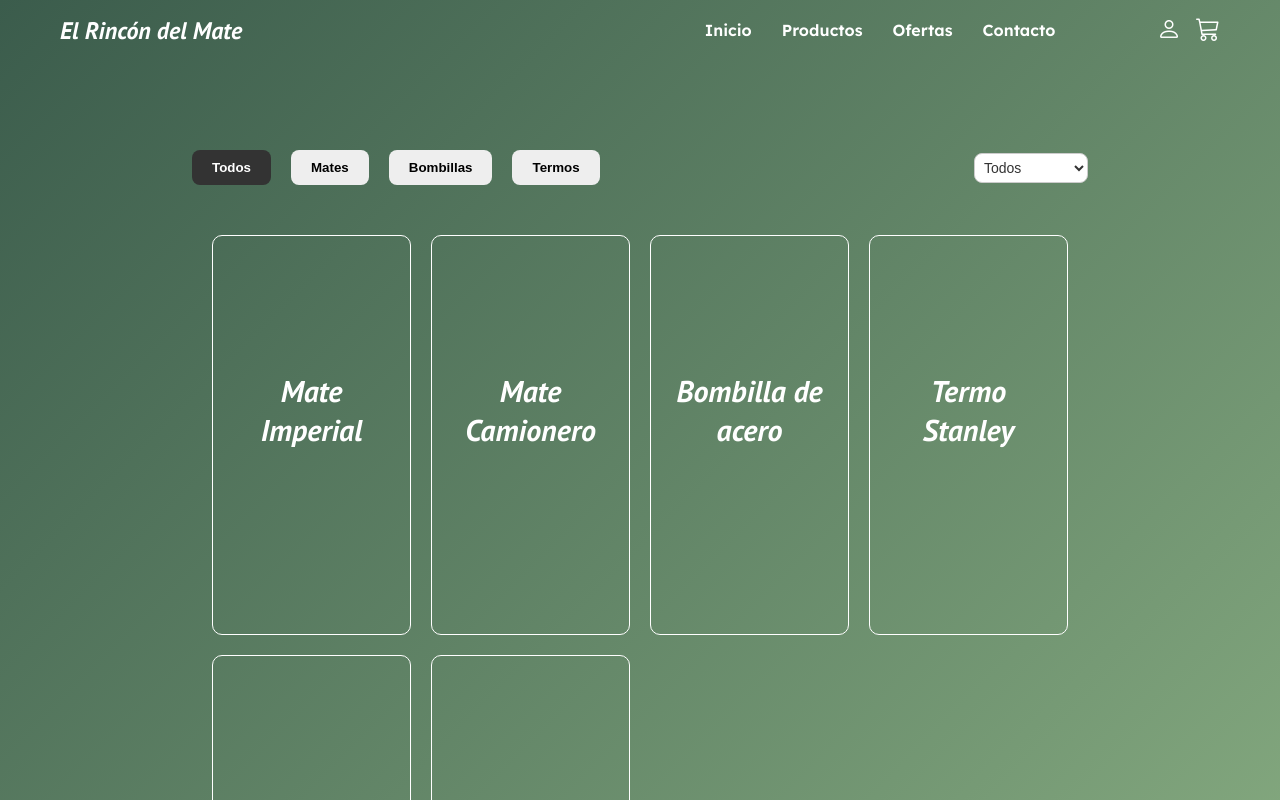
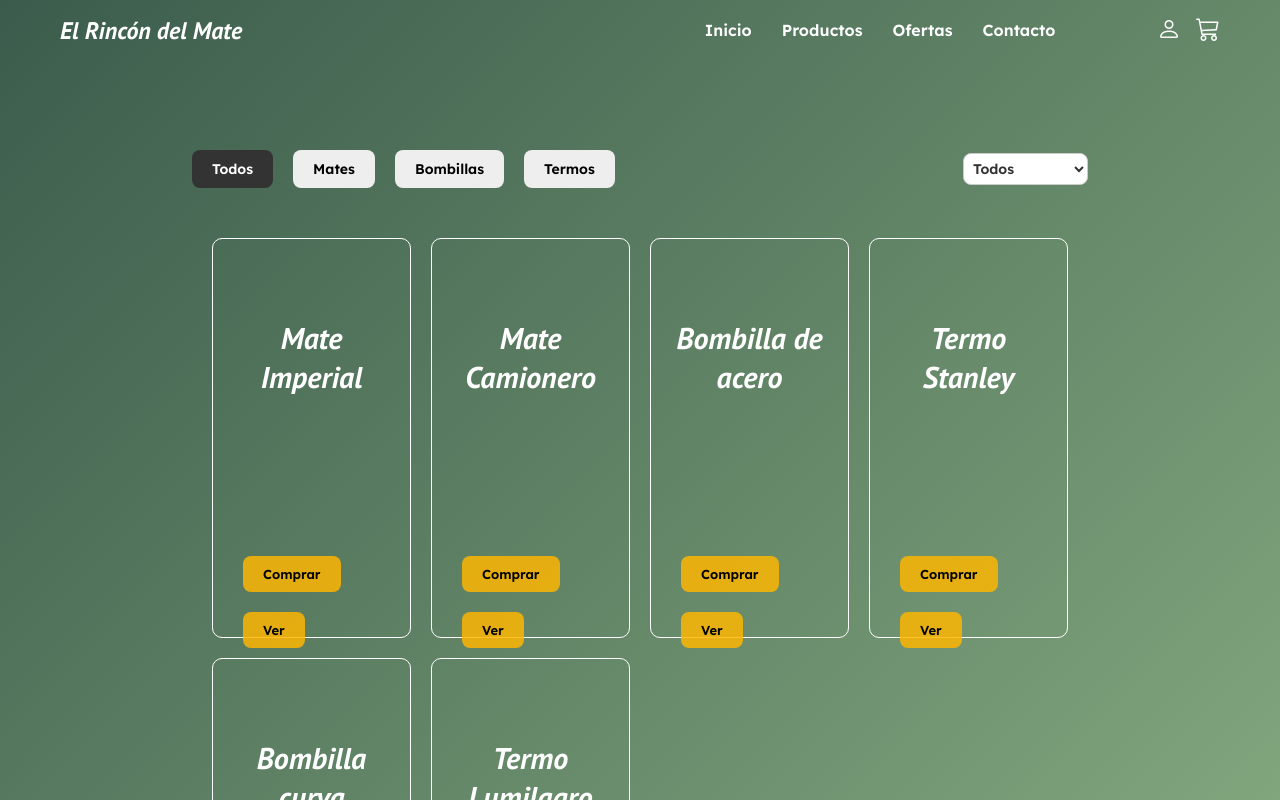
Before and after one commit to alejoalbornoz/Mates-E-Commerce, a React (Vite) app: page /productos in a window 1280 px wide. Shown: the top 800 px of the page. Built offline with nearby package versions, Linux system fonts and the light colour scheme; a web font is replaced by a local one.

Commit message:
Add ProductDetail

```diff
--- /dev/null
+++ b/src/data/products.js
@@ -0,0 +1,9 @@
+
+export const products = [
+  { id: 1, name: "Mate Imperial", category: "mate" },
+  { id: 2, name: "Mate Camionero", category: "mate" },
+  { id: 3, name: "Bombilla de acero", category: "bombilla" },
+  { id: 4, name: "Termo Stanley", category: "termo" },
+  { id: 5, name: "Bombilla curva", category: "bombilla" },
+  { id: 6, name: "Termo Lumilagro", category: "termo" },
+];
--- a/src/pages/LandingPage/Home/Home.jsx
+++ b/src/pages/LandingPage/Home/Home.jsx
@@ -1,5 +1,5 @@
 import style from "./Home.module.css";
-import { data } from "../../../assets/data";
+import { data } from "/src/data/data.js";
 import { useEffect, useRef, useState } from "react";
 
 
--- a/src/pages/Products/HomeProducts/HomeProducts.jsx
+++ b/src/pages/Products/HomeProducts/HomeProducts.jsx
@@ -1,14 +1,7 @@
 import { useState } from "react";
 import style from "./HomeProducts.module.css";
+import { products  } from "../../../data/products";
 
-const products = [
-  { id: 1, name: "Mate Imperial", category: "mate" },
-  { id: 2, name: "Mate Camionero", category: "mate" },
-  { id: 3, name: "Bombilla de acero", category: "bombilla" },
-  { id: 4, name: "Termo Stanley", category: "termo" },
-  { id: 5, name: "Bombilla curva", category: "bombilla" },
-  { id: 6, name: "Termo Lumilagro", category: "termo" },
-];
 
 export default function HomeProducts() {
   const [filter, setFilter] = useState("all");
@@ -72,7 +65,11 @@ export default function HomeProducts() {
       <div className={style.grid}>
         {filteredProducts.map((product) => (
           <div key={product.id} className={style.gridContainer}>
-            <h1>{product.name}</h1>
+            <div>
+              <h1>{product.name}</h1>
+              <button>Comprar</button>
+              <button>Ver</button>
+            </div>
           </div>
         ))}
       </div>
--- a/src/pages/Products/HomeProducts/HomeProducts.module.css
+++ b/src/pages/Products/HomeProducts/HomeProducts.module.css
@@ -21,7 +21,31 @@
   justify-content: center;
   align-items: center;
   border: 1px solid white;
+
 }
+
+.gridContainer button{
+  align-items: center;
+  background-color: #ffb700d5;
+  color: black;
+  padding: 10px 20px;
+  margin: 10px;
+  transform: translateY(100px);
+  border: none;
+  border-radius: 8px;
+  font-family: "Lexend", sans-serif;
+  font-size: 13px;
+  cursor: pointer;
+  transition: all 0.5s ;
+
+}
+
+.gridContainer button:hover{
+  background-color: #ffb700;
+  box-shadow: 0px 0px 10px 5px rgba(0, 0, 0, 0.2);
+  transform: translateY(95px);
+}
+
 
 /* Contenedor para los botones de filtro y el select */
 .filterContainer {
@@ -37,6 +61,8 @@
 .filterButtons {
   display: flex;
   gap: 20px;
+
+
 }
 
 .filterButtons button {
@@ -44,9 +70,10 @@
   background-color: #eee;
   border: none;
   border-radius: 8px;
-  font-weight: bold;
+  font-family: "Lexend", sans-serif;
+  font-size: 14px;
   cursor: pointer;
-  transition: background-color 0.2s ease;
+  transition: all 0.7s ;
 }
 
 .filterButtons button:hover {
@@ -66,6 +93,13 @@
   gap: 10px;
 }
 
+.selectContainer select{
+  font-family: "Lexend", sans-serif;
+  font-size: 14px;
+  padding: 10px;
+
+}
+
 .filterSelect select {
   padding: 5px;
   border-radius: 8px;
```
Also changed, not shown: src/pages/Products/ProductDetail/ProductDetail.jsx (added, +18 -0 lines), src/data/data.js (renamed from src/assets/data.js), src/pages/Products/ProductDetail/ProductDetail.module.css (added).
